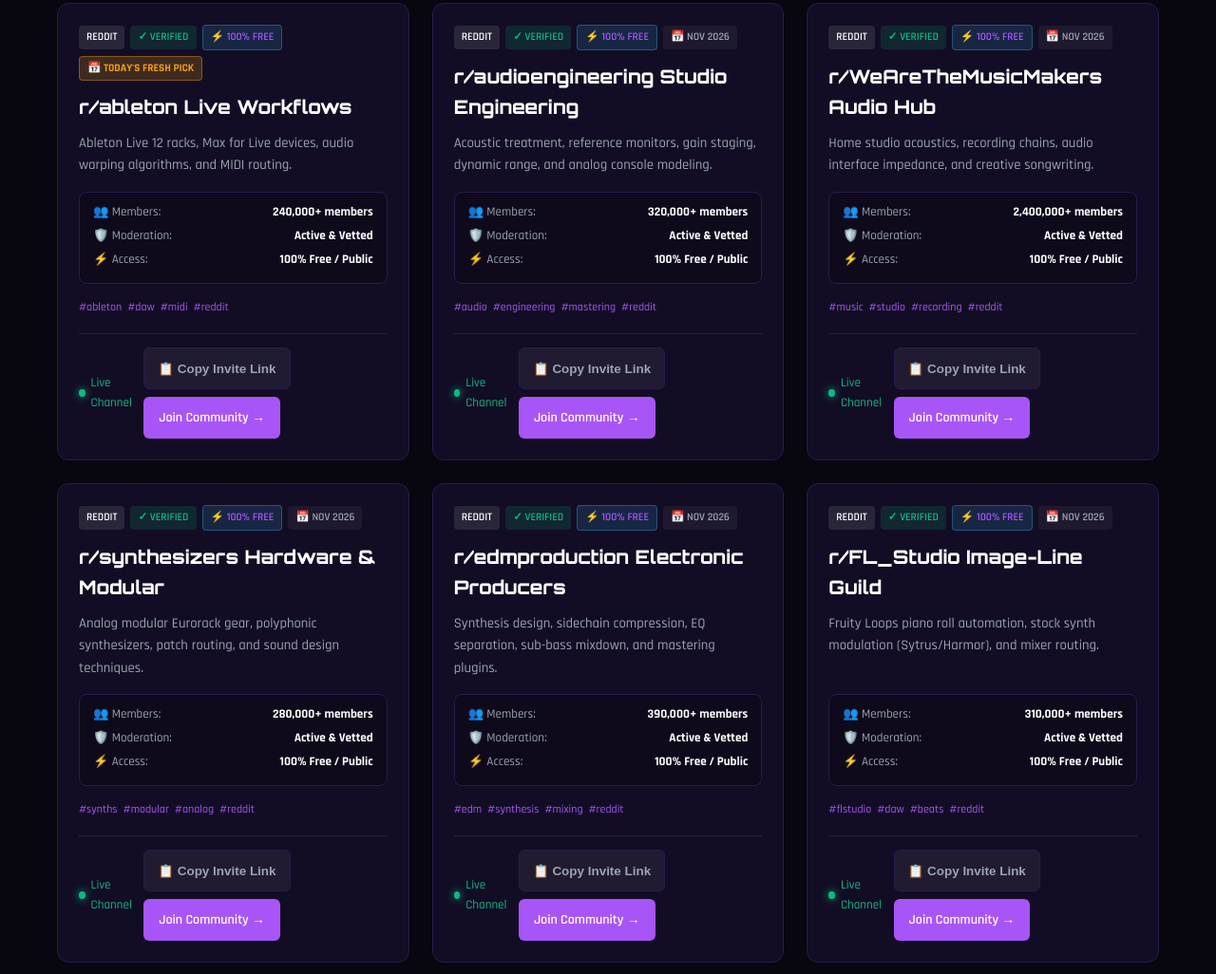
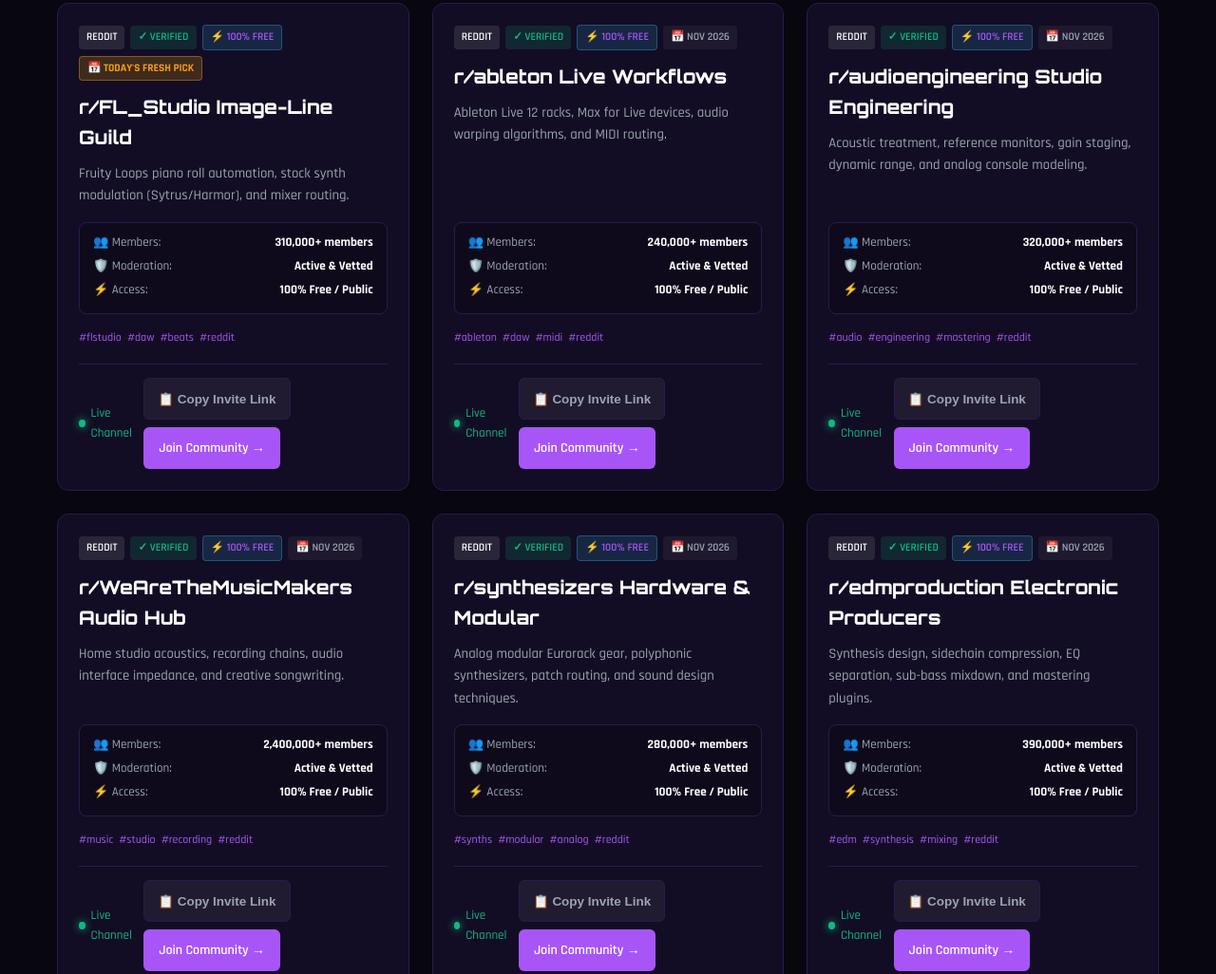
Before and after one commit to jibranpcccc/generative-music-modular-eurorack-hub, a plain HTML site: page index.html in a window 1280 px wide. Shown: the part 1178-2204 px from the top of the page at 95% size. Drawn offline with Linux system fonts and the light colour scheme.

Commit message:
feat(replenishment): fresh community links added - 2026-11-24 [skip ci]

```diff
--- a/index.html
+++ b/index.html
@@ -148,44 +148,44 @@
           {
             "@type": "ListItem",
             "position": 1,
+            "name": "r/FL_Studio Image-Line Guild",
+            "description": "Fruity Loops piano roll automation, stock synth modulation (Sytrus/Harmor), and mixer routing.",
+            "url": "https://www.reddit.com/r/FL_Studio/"
+          },
+          {
+            "@type": "ListItem",
+            "position": 2,
             "name": "r/ableton Live Workflows",
             "description": "Ableton Live 12 racks, Max for Live devices, audio warping algorithms, and MIDI routing.",
             "url": "https://www.reddit.com/r/ableton/"
           },
           {
             "@type": "ListItem",
-            "position": 2,
+            "position": 3,
             "name": "r/audioengineering Studio Engineering",
             "description": "Acoustic treatment, reference monitors, gain staging, dynamic range, and analog console modeling.",
             "url": "https://www.reddit.com/r/audioengineering/"
           },
           {
             "@type": "ListItem",
-            "position": 3,
+            "position": 4,
             "name": "r/WeAreTheMusicMakers Audio Hub",
             "description": "Home studio acoustics, recording chains, audio interface impedance, and creative songwriting.",
             "url": "https://www.reddit.com/r/WeAreTheMusicMakers/"
           },
           {
             "@type": "ListItem",
-            "position": 4,
+            "position": 5,
             "name": "r/synthesizers Hardware & Modular",
             "description": "Analog modular Eurorack gear, polyphonic synthesizers, patch routing, and sound design techniques.",
             "url": "https://www.reddit.com/r/synthesizers/"
           },
           {
             "@type": "ListItem",
-            "position": 5,
+            "position": 6,
             "name": "r/edmproduction Electronic Producers",
             "description": "Synthesis design, sidechain compression, EQ separation, sub-bass mixdown, and mastering plugins.",
             "url": "https://www.reddit.com/r/edmproduction/"
-          },
-          {
-            "@type": "ListItem",
-            "position": 6,
-            "name": "r/FL_Studio Image-Line Guild",
-            "description": "Fruity Loops piano roll automation, stock synth modulation (Sytrus/Harmor), and mixer routing.",
-            "url": "https://www.reddit.com/r/FL_Studio/"
           },
           {
             "@type": "ListItem",
@@ -615,12 +615,36 @@
         </div>
         <div id="vetted-communities" class="grid">
 
-        <div id="community-card-1" class="card" data-platform="reddit" data-category="ableton live">
+        <div id="community-card-1" class="card" data-platform="reddit" data-category="fl studio">
             <div class="card-header">
                 <span class="badge badge-platform">Reddit</span>
                 <span class="badge badge-verified">✓ Verified</span>
                 <span class="badge badge-free">⚡ 100% Free</span>
                 <span class="badge badge-date" style="background: rgba(245, 158, 11, 0.2); color: #f59e0b; border: 1px solid rgba(245, 158, 11, 0.4); font-weight: 700;">📅 Today's Fresh Pick</span>
+            </div>
+            <h3 class="card-title">r/FL_Studio Image-Line Guild</h3>
+            <p class="card-desc">Fruity Loops piano roll automation, stock synth modulation (Sytrus/Harmor), and mixer routing.</p>
+            <div class="spec-matrix">
+                <div class="spec-row"><span>👥 Members:</span> <strong>310,000+ members</strong></div>
+                <div class="spec-row"><span>🛡️ Moderation:</span> <strong>Active & Vetted</strong></div>
+                <div class="spec-row"><span>⚡ Access:</span> <strong>100% Free / Public</strong></div>
+            </div>
+            <div class="tags-row"><span class="tag">#flstudio</span><span class="tag">#daw</span><span class="tag">#beats</span><span class="tag">#reddit</span></div>
+            <div class="card-footer">
+                <span class="activity-pulse"><span class="pulse-dot"></span> Live Channel</span>
+                <div class="card-actions">
+                    <button class="btn-copy-invite" onclick="copyInviteLink(event, 'https://www.reddit.com/r/FL_Studio/')">📋 Copy Invite Link</button>
+                    <a href="https://www.reddit.com/r/FL_Studio/" target="_blank" rel="noopener noreferrer" class="btn-join">Join Community →</a>
+                </div>
+            </div>
+        </div>
+
+        <div id="community-card-2" class="card" data-platform="reddit" data-category="ableton live">
+            <div class="card-header">
+                <span class="badge badge-platform">Reddit</span>
+                <span class="badge badge-verified">✓ Verified</span>
+                <span class="badge badge-free">⚡ 100% Free</span>
+                <span class="badge badge-date">📅 Nov 2026</span>
             </div>
             <h3 class="card-title">r/ableton Live Workflows</h3>
             <p class="card-desc">Ableton Live 12 racks, Max for Live devices, audio warping algorithms, and MIDI routing.</p>
@@ -639,7 +663,7 @@
             </div>
         </div>
 
-        <div id="community-card-2" class="card" data-platform="reddit" data-category="audio engineering">
+        <div id="community-card-3" class="card" data-platform="reddit" data-category="audio engineering">
             <div class="card-header">
                 <span class="badge badge-platform">Reddit</span>
                 <span class="badge badge-verified">✓ Verified</span>
@@ -663,7 +687,7 @@
             </div>
         </div>
 
-        <div id="community-card-3" class="card" data-platform="reddit" data-category="music creators">
+        <div id="community-card-4" class="card" data-platform="reddit" data-category="music creators">
             <div class="card-header">
                 <span class="badge badge-platform">Reddit</span>
                 <span class="badge badge-verified">✓ Verified</span>
@@ -687,7 +711,7 @@
             </div>
         </div>
 
-        <div id="community-card-4" class="card" data-platform="reddit" data-category="synthesizers">
+        <div id="community-card-5" class="card" data-platform="reddit" data-category="synthesizers">
             <div class="card-header">
                 <span class="badge badge-platform">Reddit</span>
                 <span class="badge badge-verified">✓ Verified</span>
@@ -711,7 +735,7 @@
             </div>
         </div>
 
-        <div id="community-card-5" class="card" data-platform="reddit" data-category="music production">
+        <div id="community-card-6" class="card" data-platform="reddit" data-category="music production">
             <div class="card-header">
                 <span class="badge badge-platform">Reddit</span>
                 <span class="badge badge-verified">✓ Verified</span>
@@ -731,30 +755,6 @@
                 <div class="card-actions">
                     <button class="btn-copy-invite" onclick="copyInviteLink(event, 'https://www.reddit.com/r/edmproduction/')">📋 Copy Invite Link</button>
                     <a href="https://www.reddit.com/r/edmproduction/" target="_blank" rel="noopener noreferrer" class="btn-join">Join Community →</a>
-                </div>
-            </div>
-        </div>
-
-        <div id="community-card-6" class="card" data-platform="reddit" data-category="fl studio">
-            <div class="card-header">
-                <span class="badge badge-platform">Reddit</span>
-                <span class="badge badge-verified">✓ Verified</span>
-                <span class="badge badge-free">⚡ 100% Free</span>
-                <span class="badge badge-date">📅 Nov 2026</span>
-            </div>
-            <h3 class="card-title">r/FL_Studio Image-Line Guild</h3>
-            <p class="card-desc">Fruity Loops piano roll automation, stock synth modulation (Sytrus/Harmor), and mixer routing.</p>
-            <div class="spec-matrix">
-                <div class="spec-row"><span>👥 Members:</span> <strong>310,000+ members</strong></div>
-                <div class="spec-row"><span>🛡️ Moderation:</span> <strong>Active & Vetted</strong></div>
-                <div class="spec-row"><span>⚡ Access:</span> <strong>100% Free / Public</strong></div>
-            </div>
-            <div class="tags-row"><span class="tag">#flstudio</span><span class="tag">#daw</span><span class="tag">#beats</span><span class="tag">#reddit</span></div>
-            <div class="card-footer">
-                <span class="activity-pulse"><span class="pulse-dot"></span> Live Channel</span>
-                <div class="card-actions">
-                    <button class="btn-copy-invite" onclick="copyInviteLink(event, 'https://www.reddit.com/r/FL_Studio/')">📋 Copy Invite Link</button>
-                    <a href="https://www.reddit.com/r/FL_Studio/" target="_blank" rel="noopener noreferrer" class="btn-join">Join Community →</a>
                 </div>
             </div>
         </div>
```
Also changed, not shown: data/groups.json (+20 -19 lines), feed.xml (+9 -2 lines).
